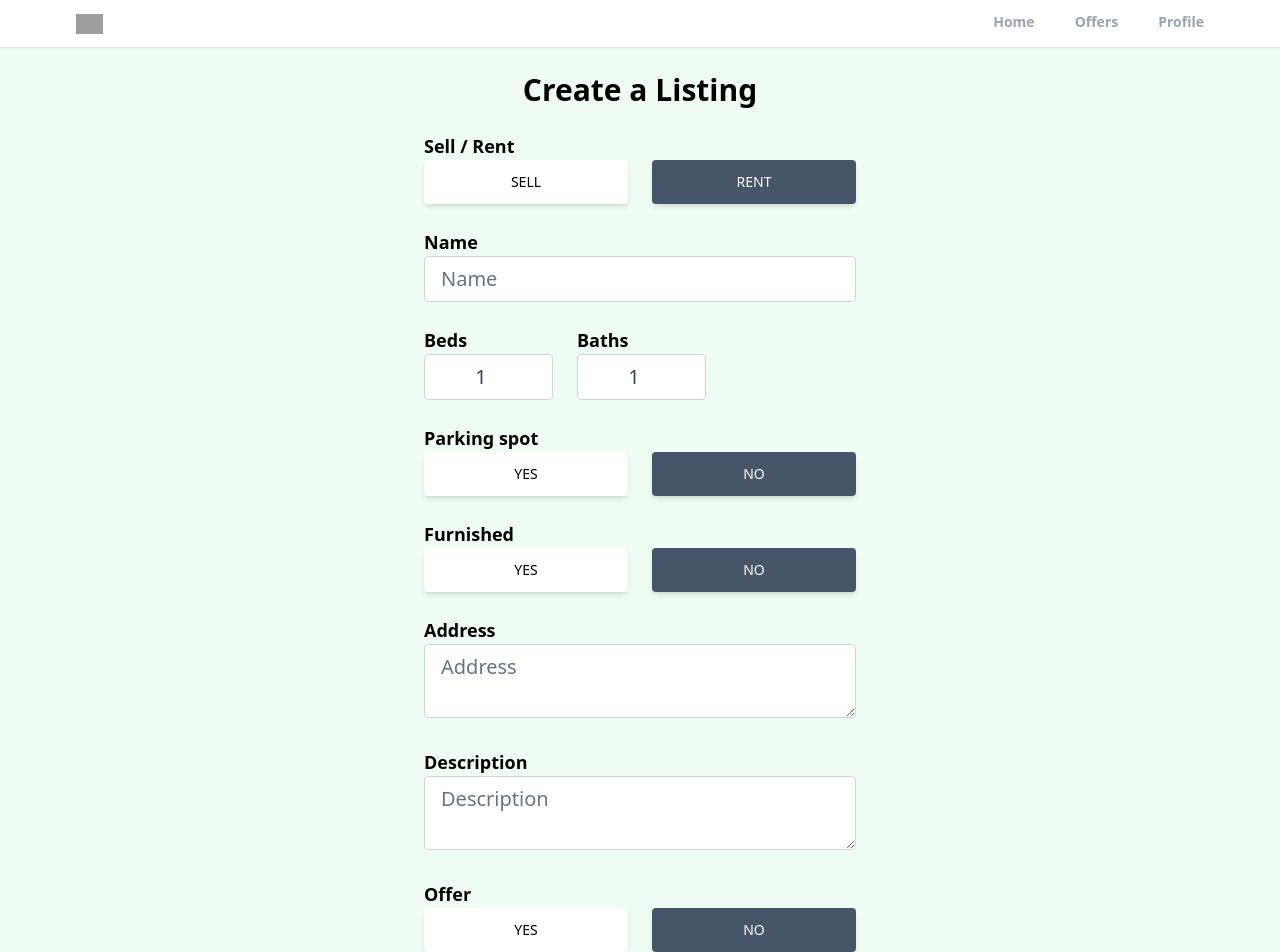
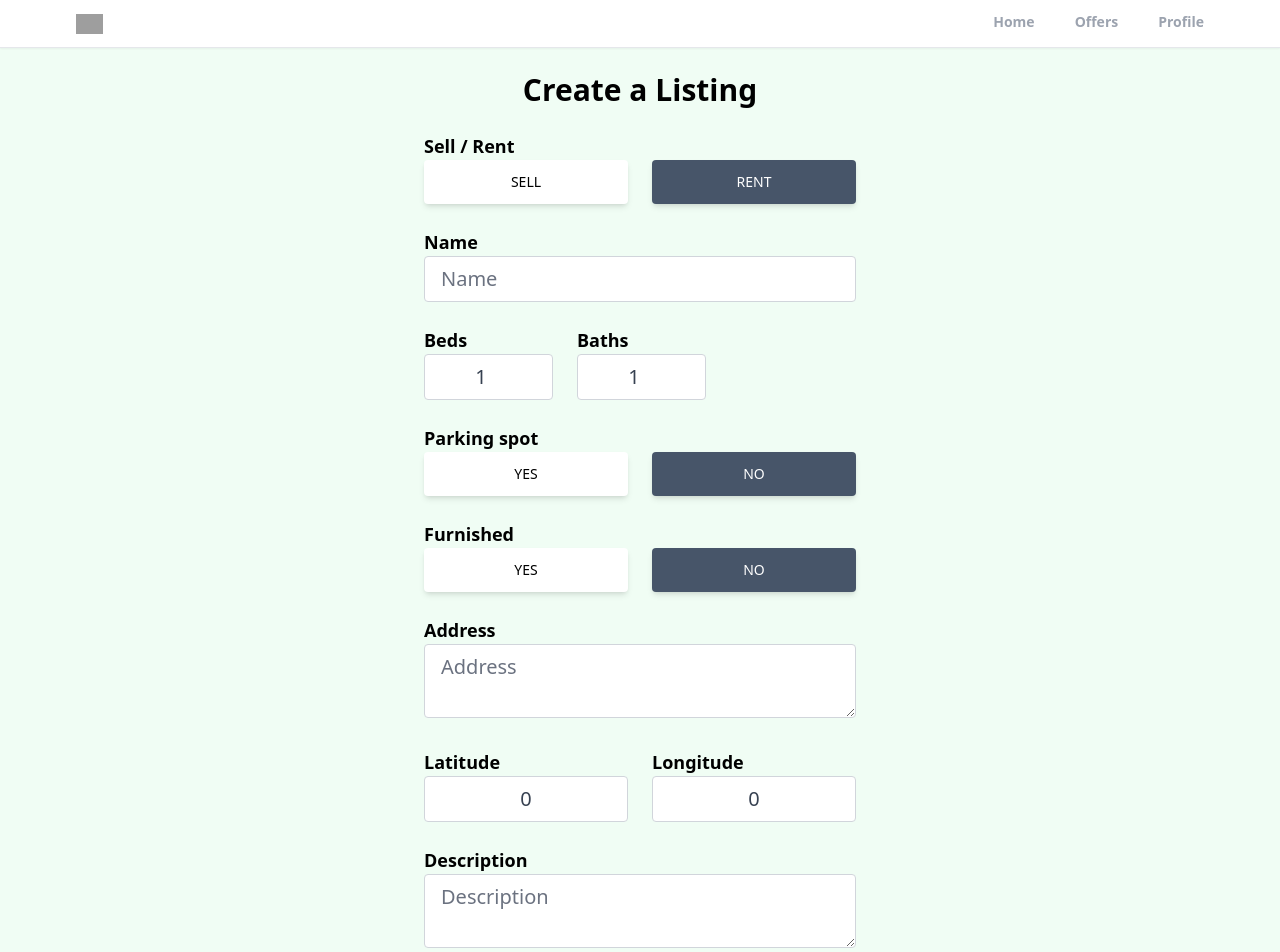
Before and after one commit to baigrafay/Realtor-clone-react-new, a React (Create React App) app: page /create-listing in a window 1280 px wide. Shown: the top 952 px of the page. Built offline with nearby package versions, Linux system fonts and the light colour scheme; no server answers; sample sign-in values are in the browser's storage; grey boxes are pictures that could not be loaded.

Commit message:
completeing listing page

```diff
--- a/package.json
+++ b/package.json
@@ -7,9 +7,11 @@
     "@testing-library/react": "^13.4.0",
     "@testing-library/user-event": "^13.5.0",
     "firebase": "^9.19.1",
+    "leaflet": "^1.9.3",
     "react": "^18.2.0",
     "react-dom": "^18.2.0",
     "react-icons": "^4.8.0",
+    "react-leaflet": "^4.2.1",
     "react-moment": "^1.1.3",
     "react-router": "^6.10.0",
     "react-router-dom": "^6.10.0",
--- a/public/index.html
+++ b/public/index.html
@@ -13,6 +13,8 @@
 
     <link rel="manifest" href="%PUBLIC_URL%/manifest.json" />
 
+    <link rel="stylesheet" href="https://unpkg.com/leaflet@1.9.3/dist/leaflet.css" integrity="sha256-kLaT2GOSpHechhsozzB+flnD+zUyjE2LlfWPgU04xyI=" crossorigin="" />
+
     <title>Real State</title>
   </head>
   <body>
--- a/src/index.css
+++ b/src/index.css
@@ -5,3 +5,11 @@
 body{
   background-color: rgb(240, 253, 244);
 }
+.swiper-button-next:after,
+.swiper-button-prev:after{
+    color: #a8dadc;
+}
+
+.swiper-pagination-progressbar .swiper-pagination-progressbar-fill{
+    background: #a8dadc !important
+}
--- a/src/pages/CreateListing.jsx
+++ b/src/pages/CreateListing.jsx
@@ -16,7 +16,7 @@ import { useNavigate } from "react-router-dom";
 export default function CreateListing() {
   const navigate = useNavigate();
   const auth = getAuth();
-  const [geolocationEnabled, setGeolocationEnabled] = useState(true);
+  const [geolocationEnabled, setGeolocationEnabled] = useState(false);
   const [loading, setLoading] = useState(false);
   const [formData, setFormData] = useState({
     type: "rent",
@@ -313,7 +313,7 @@ export default function CreateListing() {
             <div className="">
               <p className="text-lg font-semibold">Latitude</p>
               <input
-                type="number"
+                type="float"
                 id="latitude"
                 value={latitude}
                 onChange={onChange}
@@ -326,7 +326,7 @@ export default function CreateListing() {
             <div className="">
               <p className="text-lg font-semibold">Longitude</p>
               <input
-                type="number"
+                type="float"
                 id="longitude"
                 value={longitude}
                 onChange={onChange}
--- a/src/pages/EditListing.jsx
+++ b/src/pages/EditListing.jsx
@@ -22,7 +22,7 @@ import { useEffect } from "react";
 export default function CreateListing() {
   const navigate = useNavigate();
   const auth = getAuth();
-  const [geolocationEnabled, setGeolocationEnabled] = useState(true);
+  const [geolocationEnabled, setGeolocationEnabled] = useState(false);
   const [loading, setLoading] = useState(false);
   const [listing, setListing] = useState(null);
   const [formData, setFormData] = useState({
@@ -349,7 +349,7 @@ export default function CreateListing() {
             <div className="">
               <p className="text-lg font-semibold">Latitude</p>
               <input
-                type="number"
+                type="float"
                 id="latitude"
                 value={latitude}
                 onChange={onChange}
@@ -362,7 +362,7 @@ export default function CreateListing() {
             <div className="">
               <p className="text-lg font-semibold">Longitude</p>
               <input
-                type="number"
+                type="float"
                 id="longitude"
                 value={longitude}
                 onChange={onChange}
--- a/src/pages/Listing.jsx
+++ b/src/pages/Listing.jsx
@@ -16,6 +16,7 @@ import {FaMapMarkerAlt ,FaBed,FaBath,FaParking} from "react-icons/fa"
 import {MdChair} from "react-icons/md"
 import { getAuth } from 'firebase/auth'
 import Contact from '../components/Contact'
+import { MapContainer, Marker, Popup, TileLayer } from 'react-leaflet'
 
 export default function Listing() {
 
@@ -135,7 +136,25 @@ export default function Listing() {
                   <Contact userRef={listing.userRef} listing={listing}/>
                 )}
             </div>
-            <div className='bg-blue-300 w-full h-[200px] lg-[400px] z-10 overflow-x-hidden '>
+            <div className="w-full h-[200px] md:h-[400px] z-10 overflow-x-hidden mt-6 md:mt-0 md:ml-2">
+          <MapContainer
+            center={[listing.geolocation.lat, listing.geolocation.lng]}
+            zoom={13}
+            scrollWheelZoom={false}
+            style={{ height: "100%", width: "100%" }}
+          >
+            <TileLayer
+              attribution='&copy; <a href="https://www.openstreetmap.org/copyright">OpenStreetMap</a> contributors'
+              url="https://{s}.tile.openstreetmap.org/{z}/{x}/{y}.png"
+            />
+            <Marker
+              position={[listing.geolocation.lat, listing.geolocation.lng]}
+            >
+              <Popup>
+                {listing.address}
+              </Popup>
+            </Marker>
+          </MapContainer>
 
             </div>
         </div>
```
Also changed, not shown: 1 other file (tests, documents, lock files or other folders).
